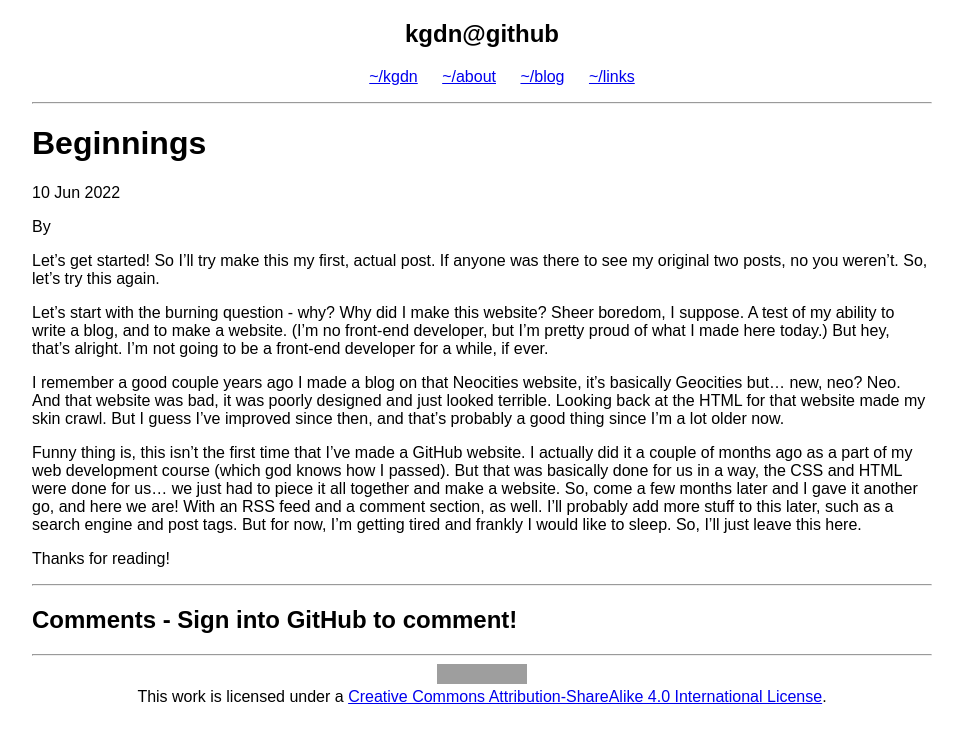
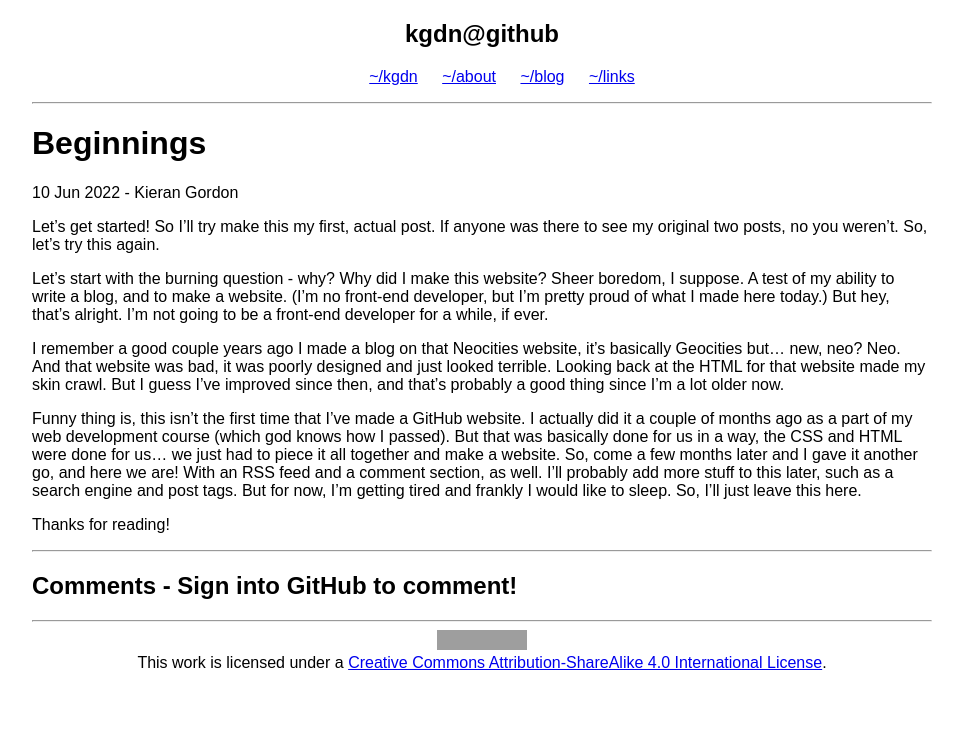
Before and after one commit to kgdn/kgdn.github.io, a Jekyll site: the page built from _posts/2022-06-10-beginnings.md, in a window 1280 px wide. Shown: the top 743 px of the page, without its empty margins (158-1121 px from the left). Built offline with Jekyll 4.4.1, drawn with Linux system fonts in a browser that asks for light colours; comment, search, counter and statistics services are not loaded; grey boxes are pictures that could not be loaded.

Commit message:
Attempt to add author name to page

```diff
--- a/_layouts/post.html
+++ b/_layouts/post.html
@@ -1,8 +1,7 @@
 ---
 layout: default
 ---
-<p class="meta">{{ page.date | date_to_string }}</p>
-<p>By {{ post.author }}</p>
+<p class="meta">{{ page.date | date_to_string }} - {{ page.author }}</p>
 <div class="post">
 {{ content }}
 {% include utterances.html %}
```
